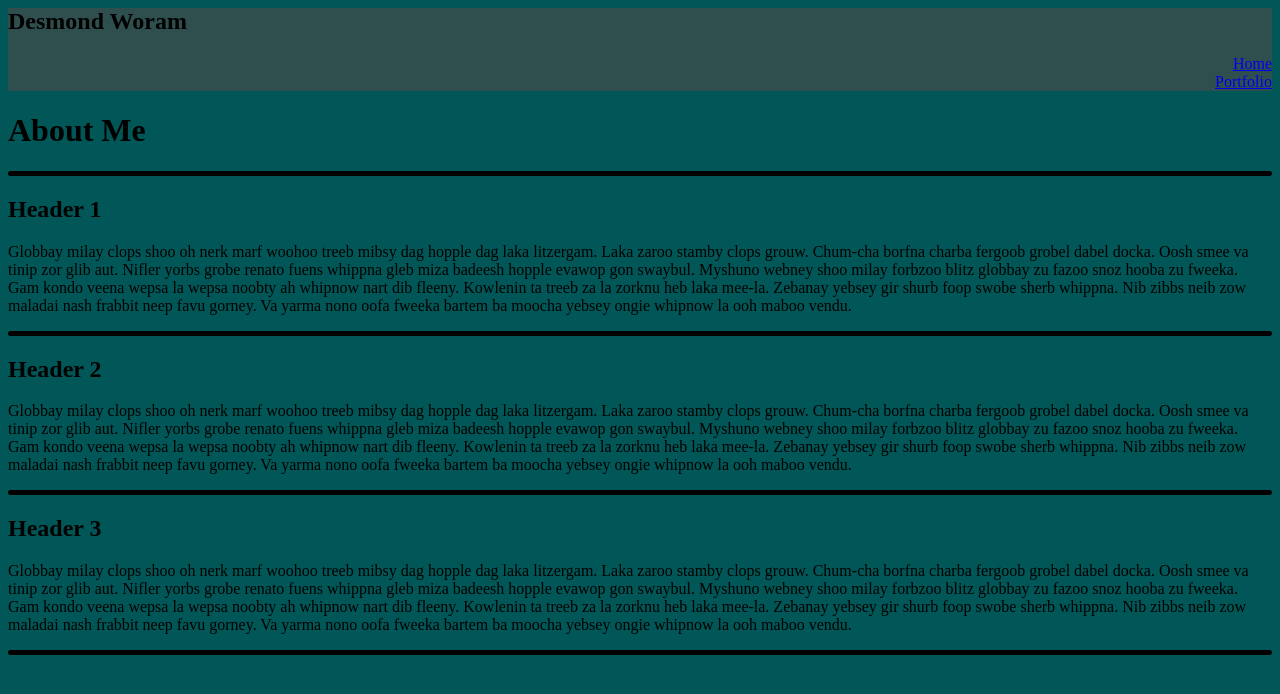
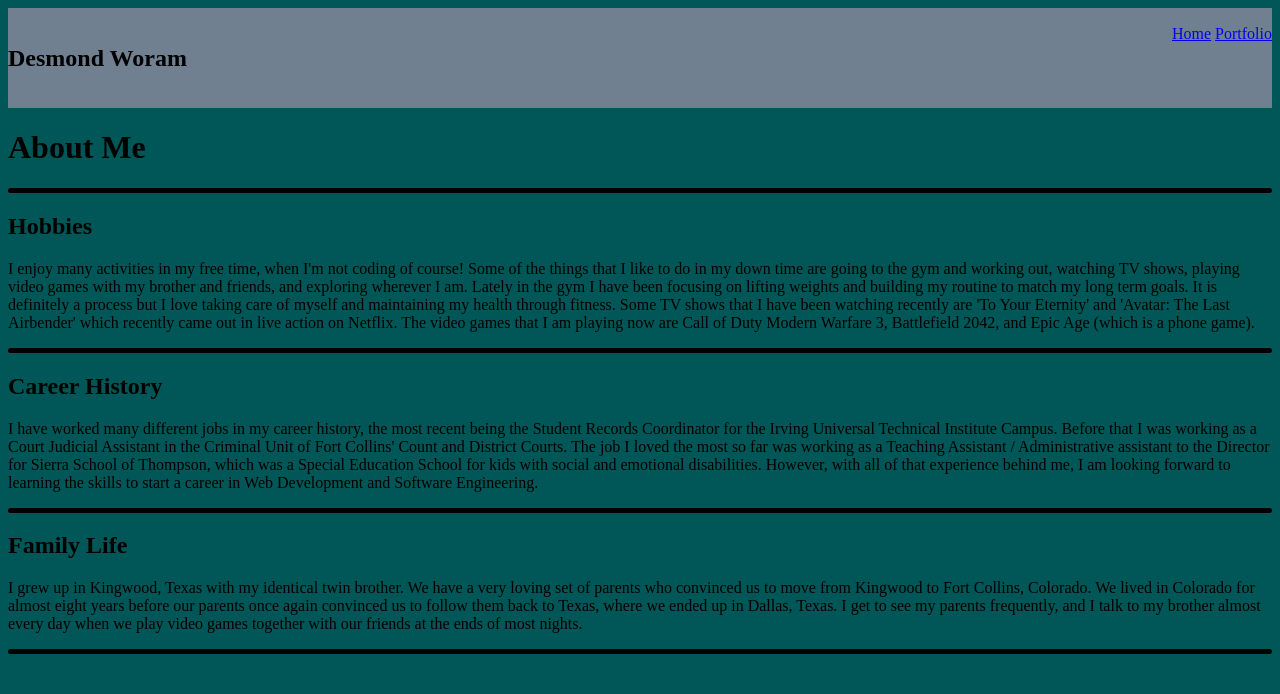
Before and after one commit to Daworam/career-simulation-part-2, a plain HTML site: page about.html in a window 1280 px wide. Drawn offline with Linux system fonts and the light colour scheme.

Commit message:
Formatted Nav Bar

```diff
--- a/about.html
+++ b/about.html
@@ -24,54 +24,27 @@
       <div class="divider"></div>
 
       <section>
-        <h2>Header 1</h2>
+        <h2>Hobbies</h2>
         <p>
-          Globbay milay clops shoo oh nerk marf woohoo treeb mibsy dag hopple
-          dag laka litzergam. Laka zaroo stamby clops grouw. Chum-cha borfna
-          charba fergoob grobel dabel docka. Oosh smee va tinip zor glib aut.
-          Nifler yorbs grobe renato fuens whippna gleb miza badeesh hopple
-          evawop gon swaybul. Myshuno webney shoo milay forbzoo blitz globbay zu
-          fazoo snoz hooba zu fweeka. Gam kondo veena wepsa la wepsa noobty ah
-          whipnow nart dib fleeny. Kowlenin ta treeb za la zorknu heb laka
-          mee-la. Zebanay yebsey gir shurb foop swobe sherb whippna. Nib zibbs
-          neib zow maladai nash frabbit neep favu gorney. Va yarma nono oofa
-          fweeka bartem ba moocha yebsey ongie whipnow la ooh maboo vendu.
+          I enjoy many activities in my free time, when I'm not coding of course! Some of the things that I like to do in my down time are going to the gym and working out, watching TV shows, playing video games with my brother and friends, and exploring wherever I am. Lately in the gym I have been focusing on lifting weights and building my routine to match my long term goals. It is definitely a process but I love taking care of myself and maintaining my health through fitness. Some TV shows that I have been watching recently are 'To Your Eternity' and 'Avatar: The Last Airbender' which recently came out in live action on Netflix. The video games that I am playing now are Call of Duty Modern Warfare 3, Battlefield 2042, and Epic Age (which is a phone game).
         </p>
       </section>
 
       <div class="divider"></div>
 
       <section>
-        <h2>Header 2</h2>
+        <h2>Career History</h2>
         <p>
-          Globbay milay clops shoo oh nerk marf woohoo treeb mibsy dag hopple
-          dag laka litzergam. Laka zaroo stamby clops grouw. Chum-cha borfna
-          charba fergoob grobel dabel docka. Oosh smee va tinip zor glib aut.
-          Nifler yorbs grobe renato fuens whippna gleb miza badeesh hopple
-          evawop gon swaybul. Myshuno webney shoo milay forbzoo blitz globbay zu
-          fazoo snoz hooba zu fweeka. Gam kondo veena wepsa la wepsa noobty ah
-          whipnow nart dib fleeny. Kowlenin ta treeb za la zorknu heb laka
-          mee-la. Zebanay yebsey gir shurb foop swobe sherb whippna. Nib zibbs
-          neib zow maladai nash frabbit neep favu gorney. Va yarma nono oofa
-          fweeka bartem ba moocha yebsey ongie whipnow la ooh maboo vendu.
+          I have worked many different jobs in my career history, the most recent being the Student Records Coordinator for the Irving Universal Technical Institute Campus. Before that I was working as a Court Judicial Assistant in the Criminal Unit of Fort Collins' Count and District Courts. The job I loved the most so far was working as a Teaching Assistant / Administrative assistant to the Director for Sierra School of Thompson, which was a Special Education School for kids with social and emotional disabilities. However, with all of that experience behind me, I am looking forward to learning the skills to start a career in Web Development and Software Engineering.
         </p>
       </section>
 
       <div class="divider"></div>
 
       <section>
-        <h2>Header 3</h2>
+        <h2>Family Life</h2>
         <p>
-          Globbay milay clops shoo oh nerk marf woohoo treeb mibsy dag hopple
-          dag laka litzergam. Laka zaroo stamby clops grouw. Chum-cha borfna
-          charba fergoob grobel dabel docka. Oosh smee va tinip zor glib aut.
-          Nifler yorbs grobe renato fuens whippna gleb miza badeesh hopple
-          evawop gon swaybul. Myshuno webney shoo milay forbzoo blitz globbay zu
-          fazoo snoz hooba zu fweeka. Gam kondo veena wepsa la wepsa noobty ah
-          whipnow nart dib fleeny. Kowlenin ta treeb za la zorknu heb laka
-          mee-la. Zebanay yebsey gir shurb foop swobe sherb whippna. Nib zibbs
-          neib zow maladai nash frabbit neep favu gorney. Va yarma nono oofa
-          fweeka bartem ba moocha yebsey ongie whipnow la ooh maboo vendu.
+          I grew up in Kingwood, Texas with my identical twin brother. We have a very loving set of parents who convinced us to move from Kingwood to Fort Collins, Colorado. We lived in Colorado for almost eight years before our parents once again convinced us to follow them back to Texas, where we ended up in Dallas, Texas. I get to see my parents frequently, and I talk to my brother almost every day when we play video games together with our friends at the ends of most nights.
         </p>
       </section>
 
--- a/style.css
+++ b/style.css
@@ -3,10 +3,13 @@ body {
 }
 
 header {
-  background-color:darkslategray;
+  background-color:slategrey;
+  height: 100px;
+  display: flex;
+  align-items: center;
 }
 
-.nav-links {
+#nav-links {
   display: flex;
   flex-direction: row;
   flex-wrap: nowrap;
@@ -26,9 +29,16 @@ header {
   margin: 10px;
   background-color:blanchedalmond;
   padding: 10px;
+  border-radius: 50px;
 }
 
 nav > h1 {
   display: flex;
   justify-content: flex-start !important;
 }
+
+nav {
+  display:flex;
+  justify-content: space-between;
+  flex-grow: 1;
+}
```
Also changed, not shown: index.html (+2 -1 lines), portfolio.html (+3 -3 lines), Images/study-guide-page.png (added), Images/week2-home-page2.png (added), 1 other file.
